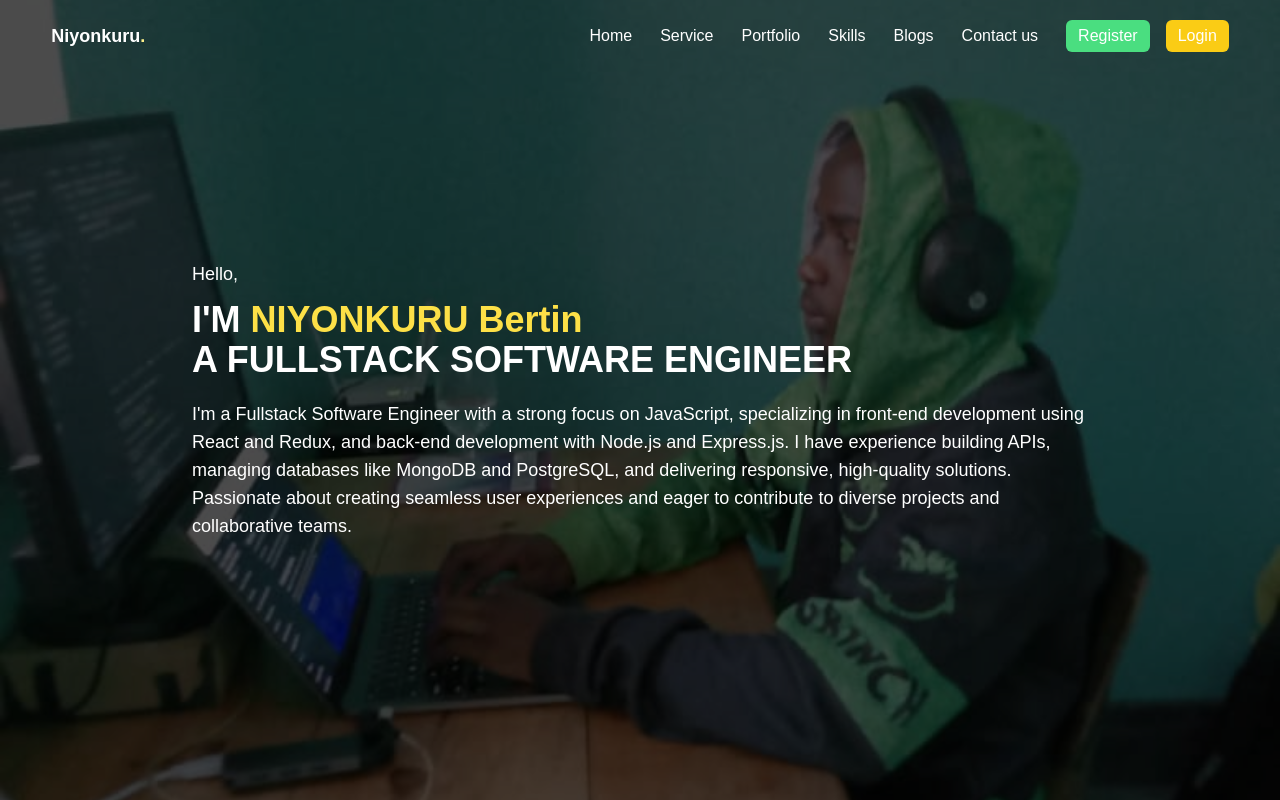
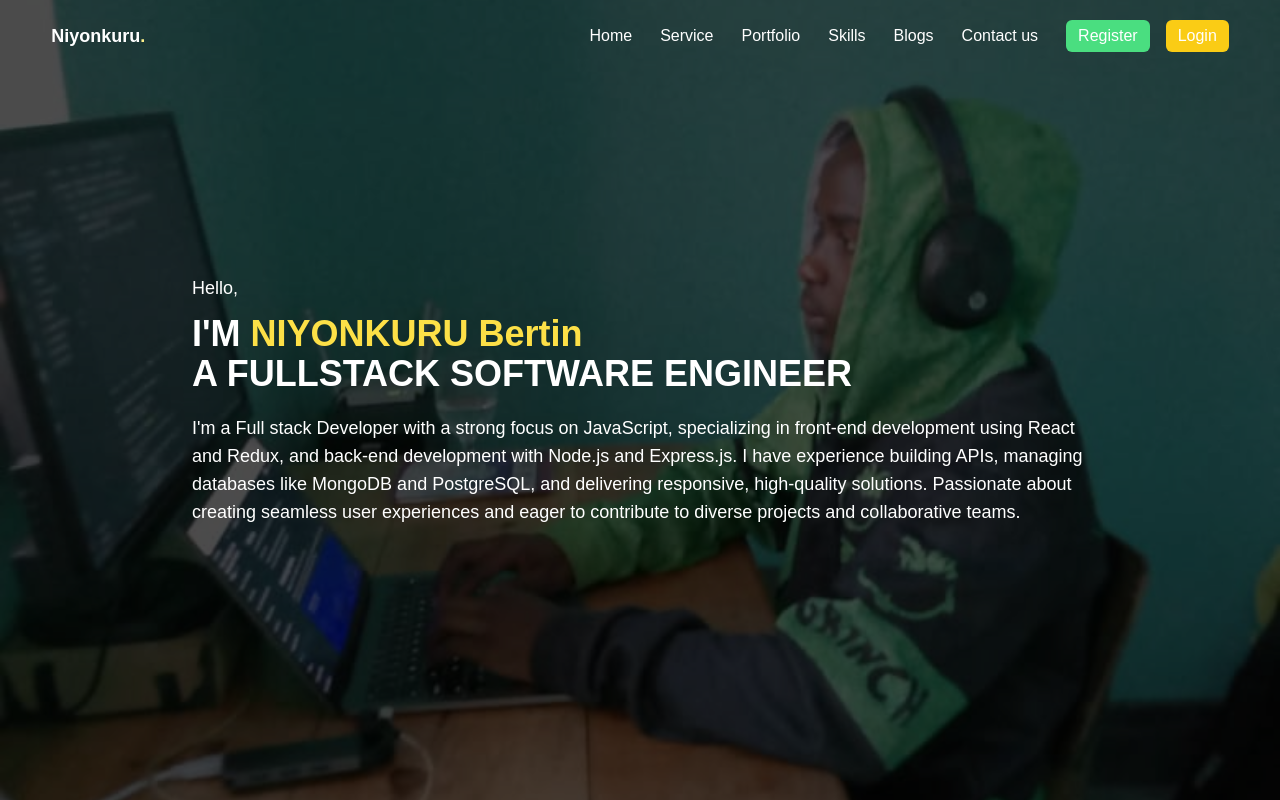
Before and after one commit to niyobertin/my-p0rtifolio, a React (Create React App) app: page / in a window 1280 px wide. Shown: the top 800 px of the page. Built offline with nearby package versions, Linux system fonts and the light colour scheme; no server answers.

Commit message:
Update heroSection.tsx

```diff
--- a/src/components/heroSection.tsx
+++ b/src/components/heroSection.tsx
@@ -76,7 +76,7 @@ const HeroSection = () => {
                     animate={controlsDescription}
                     transition={{ duration: 0.5, delay: 1 }}
                 >
-                    I'm a Fullstack Software Engineer with a strong focus on JavaScript, specializing in
+                    I'm a Full stack Developer with a strong focus on JavaScript, specializing in
                     front-end development using React and Redux, and back-end development with Node.js and Express.js.
                     I have experience building APIs, managing databases like MongoDB and PostgreSQL, and delivering responsive,
                     high-quality solutions. Passionate about creating seamless
```
